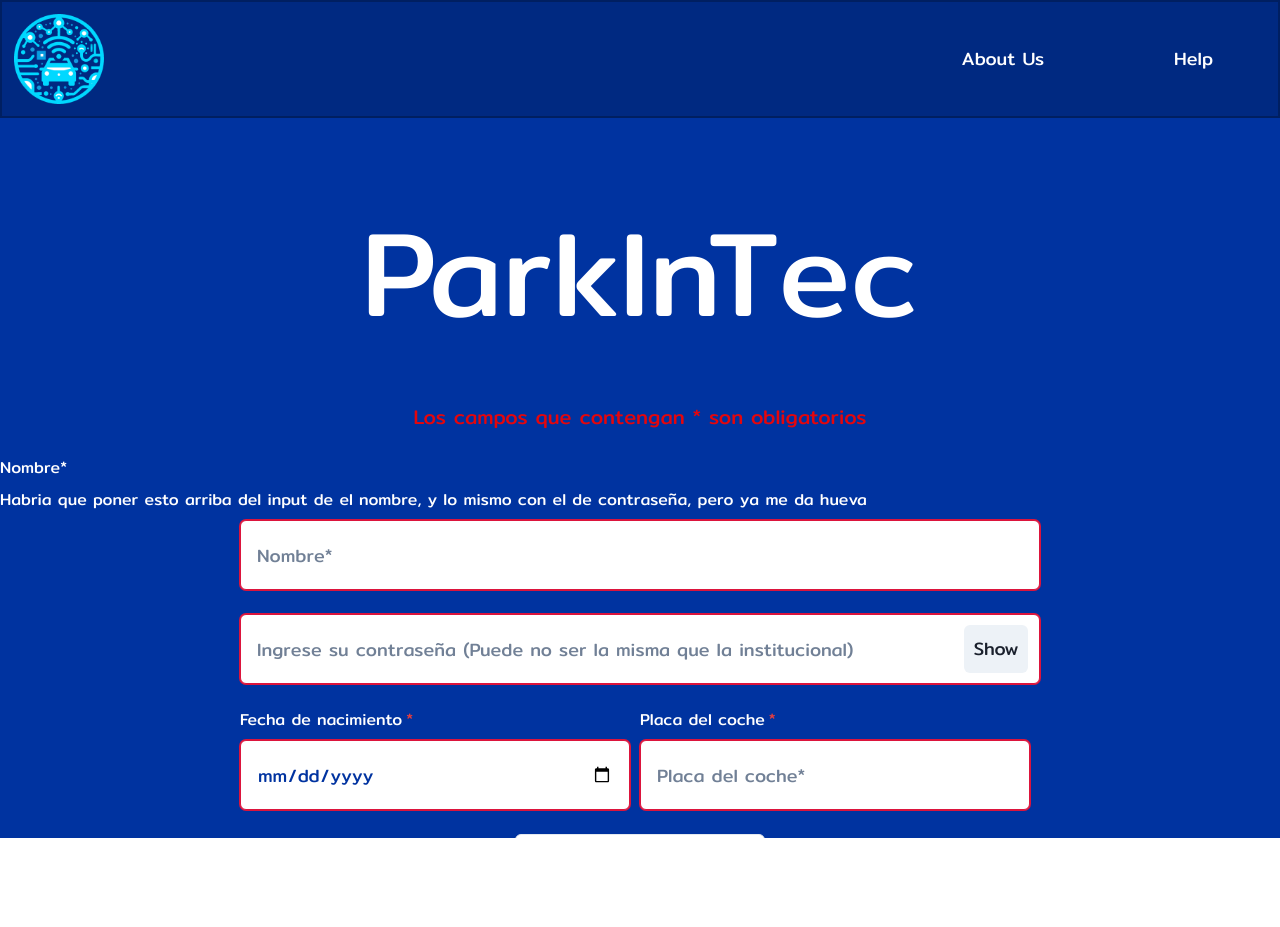
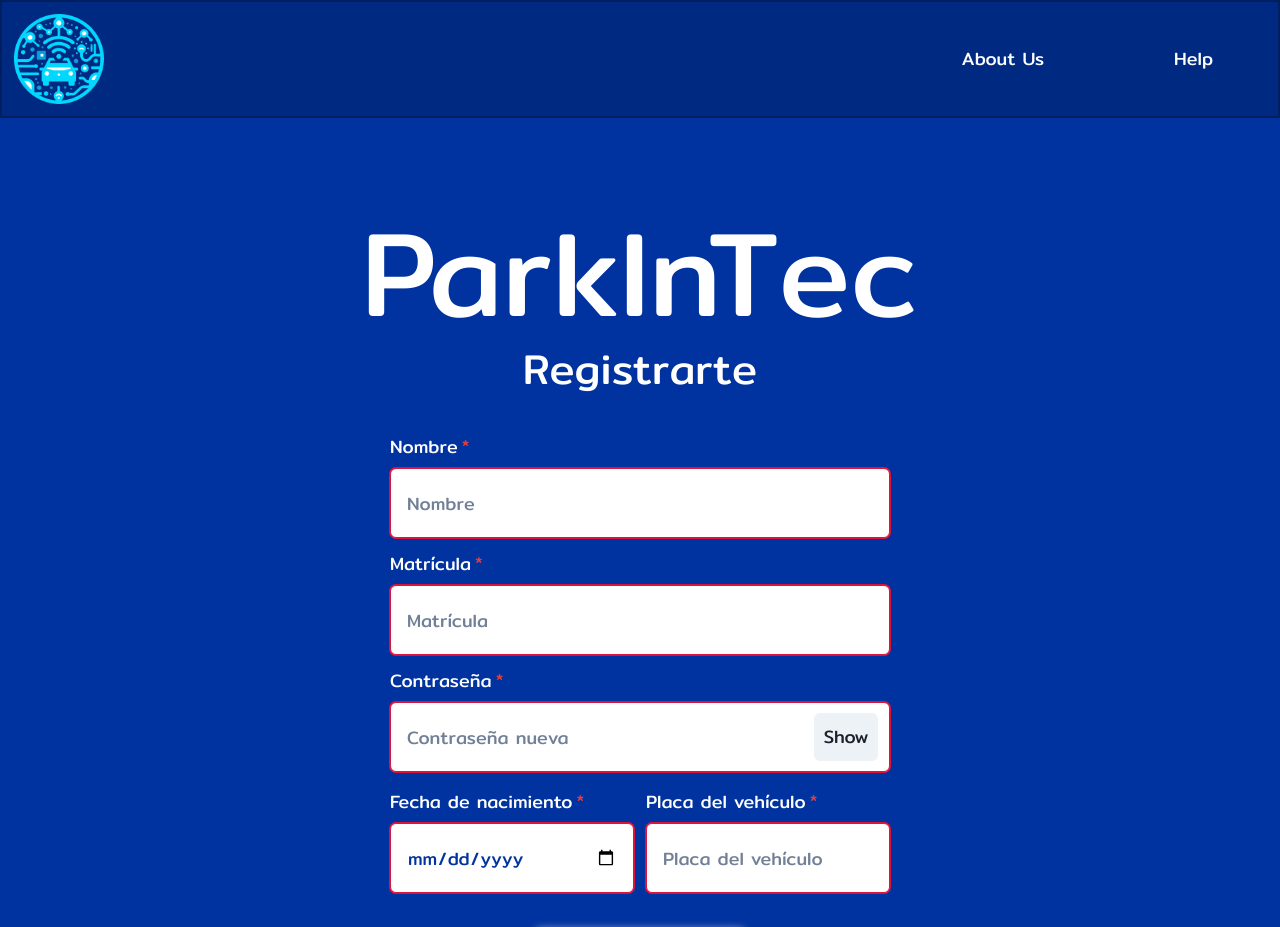
Before and after one commit to Kirill-Makienko-Tkachenko/FRONT-ParkInTec, a React (Vite) app: page /register in a window 1280 px wide. Shown: the top 927 px of the page. Before the commit the page ends 838 px from the top, so only its background shows below. Built offline with nearby package versions, Linux system fonts and the light colour scheme.

Commit message:
Changes to Register Page

```diff
--- a/src/ui/Pages/RegisterPage.jsx
+++ b/src/ui/Pages/RegisterPage.jsx
@@ -18,13 +18,20 @@ import "@fontsource/mitr/400.css";
 
 function RegisterPage() {
   const [show, setShow] = React.useState(false);
-  const handleClick = () => setShow(!show);
+  const [clicked, setClicked] = React.useState(false);
+
+  const handleClick = (event) => {
+    if (event.currentTarget.id === "show-hide-button"){
+      setShow(!show);
+    }
+    setClicked(true);
+  };
 
   return (
     <>
       <Box>
         <Header />
-        <Box bg="brand.50" width="100vw" height="90vh">
+        <Box bg="brand.50" width="100vw" height="100vhs">
           <br />
 
           <Text
@@ -34,10 +41,23 @@ function RegisterPage() {
             color={"white"}
             fontFamily={"theme.fonts.body"}
             fontWeight="bold"
+            mb="-16"
           >
             {" "}
             ParkInTec{" "}
           </Text>
+          <Text
+            fontSize={42}
+            textAlign="center"
+            pt="10"
+            color={"white"}
+            fontFamily={"theme.fonts.body"}
+            fontWeight="bold"
+            mb="1"
+          >
+            Registrarte
+          </Text>
+          {clicked && (
             <Text
             fontSize={20}
             textAlign="center"
@@ -45,33 +65,62 @@ function RegisterPage() {
             color={"brand.1000"}
             fontFamily={"theme.fonts.body"}
             fontWeight="bold"
+            mb="-1"
           >
-            Los campos que contengan * son obligatorios
+            Los campos que tienen * son obligatorios
           </Text>
+          )}
           <br />
 
-          <FormLabel color="white">Nombre*</FormLabel>
-          <FormLabel color="white">
-            Habria que poner esto arriba del input de el nombre, y lo mismo con
-            el de contraseña, pero ya me da hueva
-          </FormLabel>
+          <Box display="flex" alignItems="center" justifyContent="center" mt={1}>
+           <Flex justifyContent="space-between" maxW="500px" w="100%">
+              <FormControl id="name" isRequired>
+                <FormLabel color="white" fontSize="18">Nombre</FormLabel>
                 <Box display="flex" alignItems="center" justifyContent="center">
                   <Input
-              placeholder="Nombre*"
+                    placeholder="Nombre"
                     size="lg"
-              maxW={"800px"}
+                    maxW={"500px"}
                     colorScheme="whiteAlpha"
                     color={"brand.50"}
                     background={"white"}
                     h={"70px"}
                     isInvalid
                     errorBorderColor="crimson"
+                    onClick={handleClick}
                   />
                 </Box>
+              </FormControl>
+            </Flex>
+            </Box>
 
-          <br />
+          <Box display="flex" alignItems="center" justifyContent="center" mt={3}>
+            <Flex justifyContent="space-between" maxW="500px" w="100%">
+              <FormControl id="matricula" isRequired>
+                <FormLabel color="white" fontSize="18">Matrícula</FormLabel>
                 <Box display="flex" alignItems="center" justifyContent="center">
-            <InputGroup size="md" maxW="800px">
+                  <Input
+                    placeholder="Matrícula"
+                    size="lg"
+                    maxW={"500px"}
+                    colorScheme="whiteAlpha"
+                    color={"brand.50"}
+                    background={"white"}
+                    h={"70px"}
+                    isInvalid
+                    errorBorderColor="crimson"
+                    onClick={handleClick}
+                  />
+                </Box>
+              </FormControl>
+            </Flex>
+          </Box>
+
+          <Box display="flex" alignItems="center" justifyContent="center" mt={3}>
+            <Flex justifyContent="space-between" maxW="500px" w="100%">
+              <FormControl id="password" isRequired>
+                <FormLabel color="white" fontSize="18">Contraseña</FormLabel>
+                <InputGroup size="md" maxW="500px">
                   <Input
                     pr="4.5rem"
                     size="lg"
@@ -80,7 +129,7 @@ function RegisterPage() {
                     background="white"
                     h="70px"
                     type={show ? "text" : "password"}
-                placeholder="Ingrese su contraseña (Puede no ser la misma que la institucional)"
+                    placeholder="Contraseña nueva"
                     isInvalid
                     errorBorderColor="crimson"
                   />
@@ -92,63 +141,71 @@ function RegisterPage() {
                     justifyContent="center"
                     marginEnd={"3"}
                   >
-                <Button size="lg" onClick={handleClick}>
+                    <Button size="lg" onClick={handleClick} id="show-hide-button">
                       {show ? "Hide" : "Show"}
                     </Button>
                   </InputRightElement>
                 </InputGroup>
+              </FormControl>
+            </Flex>
           </Box>
-          <br />
-          <Box display="flex" alignItems="center" justifyContent="center">
-            <Flex justifyContent="space-between" maxW="800px" w="100%">
+          <br/>
+
+          <Box display="flex" alignItems="center" justifyContent="center" mt={-2}>
+            <Flex justifyContent="space-between" maxW="500px" w="100%">
               <FormControl id="dob" isRequired>
-                <FormLabel color="white">Fecha de nacimiento</FormLabel>
+                <FormLabel color="white" fontSize="18">Fecha de nacimiento</FormLabel>
                 <Input
                   placeholder="Fecha de nacimiento"
                   size="lg"
                   type="date"
-                  maxW={"390px"} // half of 800px considering some space for margin
+                  maxW={"250px"} // half of 500px considering some space for margin
                   colorScheme="whiteAlpha"
                   color={"brand.50"}
                   background={"white"}
                   h={"70px"}
                   isInvalid
                   errorBorderColor="crimson"
+                  onClick={handleClick}
                 />
               </FormControl>
               <Spacer />
-              <FormControl id="car-number" isRequired>
-                <FormLabel color="white">Placa del coche</FormLabel>
+              <FormControl id="car-number" isRequired ml={3}>
+                <FormLabel color="white" fontSize="18">Placa del vehículo</FormLabel>
                 <Input
-                  placeholder="Placa del coche*"
+                  placeholder="Placa del vehículo"
                   size="lg"
-                  maxW={"390px"} // half of 800px considering some space for margin
+                  maxW={"250px"} // half of 500px considering some space for margin
                   colorScheme="whiteAlpha"
                   color={"brand.50"}
                   background={"white"}
                   h={"70px"}
                   isInvalid
                   errorBorderColor="crimson"
+                  onClick={handleClick}
                 />
               </FormControl>
             </Flex>
           </Box>
+
           <br />
-          <Box display="flex" alignItems="center" justifyContent="center">
+          <Box display="flex" alignItems="center" justifyContent="center" mt={3}>
             <Button
-              color={"#D9D9D9"}
-              h={"100px"}
-              w={"250px"}
+              bg={"#D9D9D9"}
+              h={"52px"}
+              w={"210px"}
               variant="outline"
-              background={"white"}
+              borderColor={"brand.100"}
+              borderWidth={"2px"}
+              boxShadow={"0 0 8px rgba(255, 255, 255, 0.6)"}
               _hover={{
-                bg: "gray.300",
+                bg: "#EAEAEA",
               }}
               onClick={() => onLogin()} // Doy 10 varos a que hay una mejor manera de hacer esto pero el copilot lo autocompleto en el segundo en el que esceribi onClick
             >
-              <Text fontSize={40} color={"brand.50"}>
+              <Text fontSize={30} color={"brand.50"}>
                 {" "}
-                Entrar{" "}
+                Continuar{" "}
               </Text>
             </Button>
           </Box>
--- a/src/ui/components/Header.jsx
+++ b/src/ui/components/Header.jsx
@@ -24,7 +24,7 @@ function Header({ height }) {
         justify="space-between" // Pushes items to opposite corners
         mx="auto"
       >
-        <Box p={3} onClick={() => window.location.href = '/'}>
+        <Box p={3} _hover={{ cursor: "pointer" }} onClick={() => window.location.href = '/'}>
           <Image src={LogoLight} boxSize={"90px"} />
         </Box>
 
```
Lines whose indentation alone changed are shown as unchanged.
